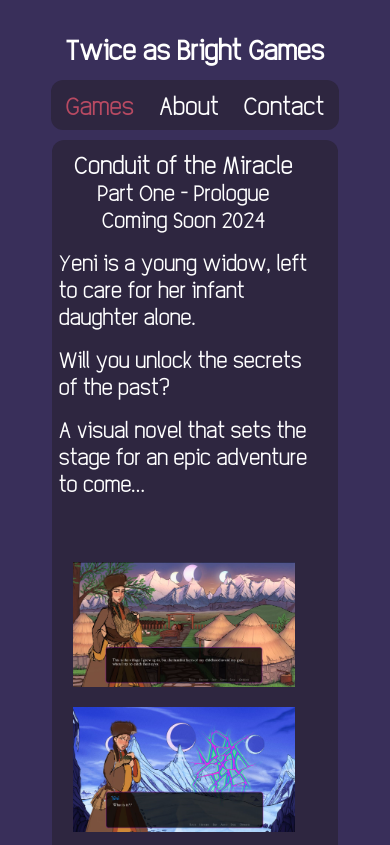
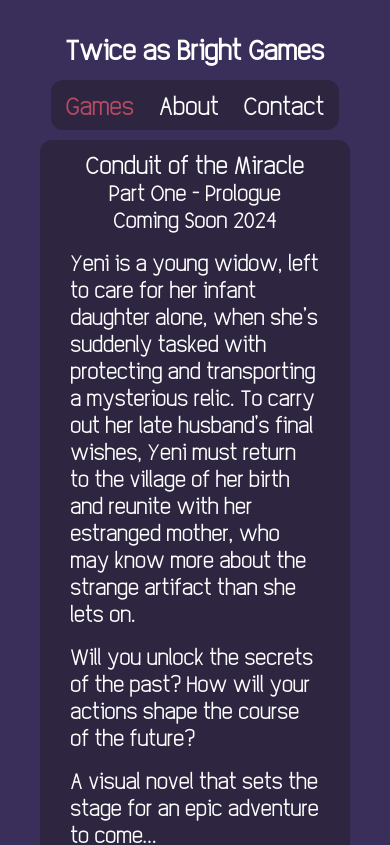
Before and after one commit to AlirieGray/2xbright-website, a React (Create React App) app: page /#/conduit in a window 390 px wide. Shown: the top 845 px of the page. Built offline with nearby package versions, Linux system fonts and the light colour scheme.

Commit message:
update meta description and game summary

```diff
--- a/public/index.html
+++ b/public/index.html
@@ -8,7 +8,7 @@
     <meta name="theme-color" content="#000000" />
     <meta
       name="description"
-      content="Web site created using create-react-app"
+      content="Independent game studio creating visual novels and RPGs"
     />
     <link rel="apple-touch-icon" href="%PUBLIC_URL%/logo192.png" />
     <!--
--- a/src/App.css
+++ b/src/App.css
@@ -118,6 +118,5 @@ h1 {
     max-width: 400px;
     margin: 0;
     margin-top: 10px;
-    padding-left: 7px;
   }
 }
--- a/src/Conduit/Conduit.tsx
+++ b/src/Conduit/Conduit.tsx
@@ -37,9 +37,9 @@ function Conduit() {
         </div>
         <div className='section'>
           <div className='summary'>
-            <p>Yeni is a young widow, left to care for her infant daughter alone. </p>
+            <p>Yeni is a young widow, left to care for her infant daughter alone, when she's suddenly tasked with protecting and transporting a mysterious relic. To carry out her late husband's final wishes, Yeni must return to the village of her birth and reunite with her estranged mother, who may know more about the strange artifact than she lets on.</p>
 
-            <p>Will you unlock the secrets of the past?</p>
+            <p>Will you unlock the secrets of the past? How will your actions shape the course of the future?</p>
 
             <p>A visual novel that sets the stage for an epic adventure to come...</p>
           </div>
```
